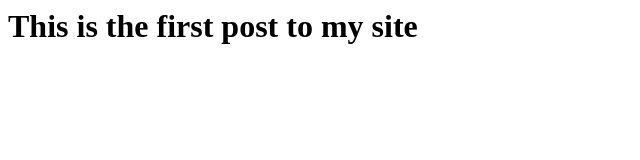
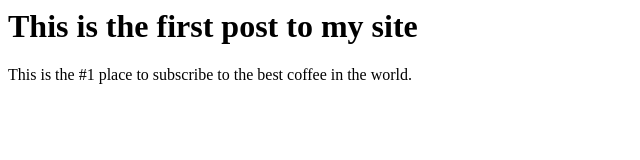
Before and after one commit to ArgenisDLR/testing, a plain HTML site: page index.html in a window 1280 px wide. Shown: the whole page, without its empty margins (0-640 px from the left). Drawn offline with Linux system fonts and the light colour scheme.

```diff
--- a/index.html
+++ b/index.html
@@ -6,5 +6,7 @@
 </head>
 <body>
     <h1>This is the first post to my site</h1>
+
+    <form action="Sign Up">This is the #1 place to subscribe to the best coffee in the world.</form>
 </body>
 </html>
```
Also changed, not shown: style.css (added), 1 other file.
